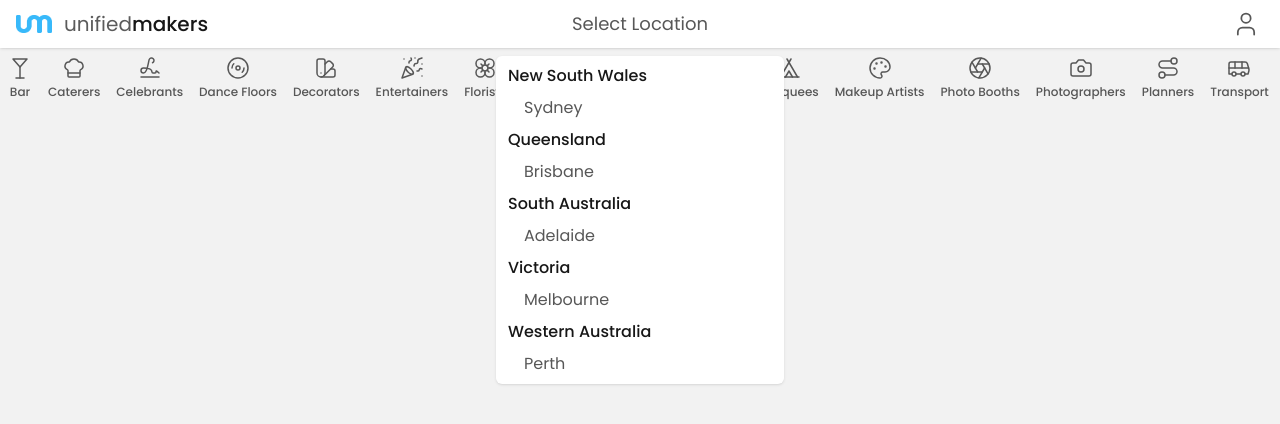
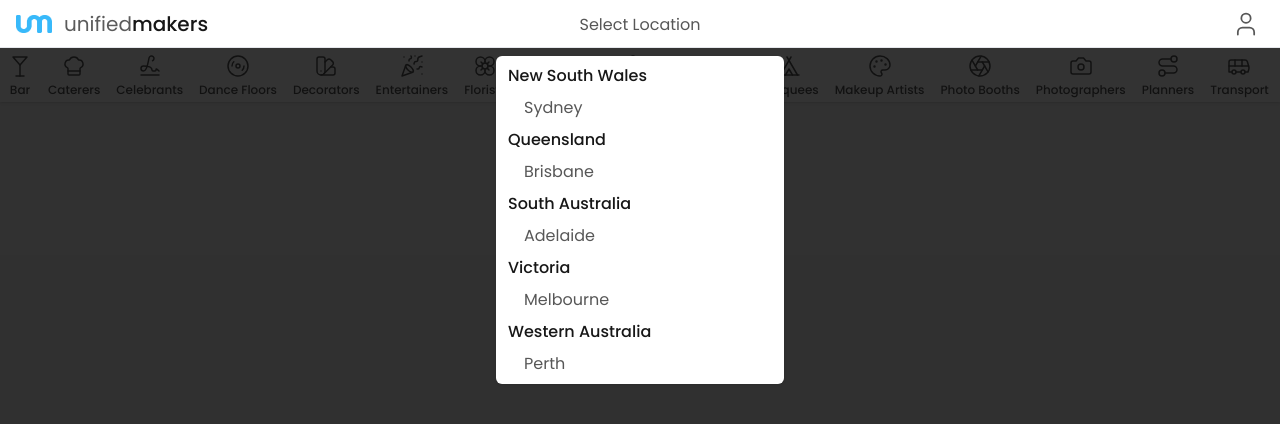
Before and after one commit to juanej88/unified-makers, a Next.js app: page / in a window 1280 px wide. Both pictures are taken after a click on the button "Select Location". Shown: the top 424 px of the page. Built offline with nearby package versions, Linux system fonts and the light colour scheme.

Commit message:
Style CategoryMenu

```diff
--- a/app/components/CategoryMenu.tsx
+++ b/app/components/CategoryMenu.tsx
@@ -5,9 +5,9 @@ function CategoryMenu() {
     const categories = getCategoryData();
     return categories.map(({icon: Icon, label}) => {
       return (
-        <article key={label} className='flex-center flex-col flex-none w-max p-2 cursor-pointer'>
-          <Icon size={24} strokeWidth={1.5} className='text-secondary' />
-          <p className='text-xs text-secondary font-medium pt-1'>
+        <article key={label} className='flex-center flex-col flex-none w-max px-2 pt-[6px] pb-1 cursor-pointer text-secondary primary-btn'>
+          <Icon size={24} strokeWidth={1.5} />
+          <p className='text-xs font-medium pt-1'>
             {label}
           </p>
         </article>
@@ -16,7 +16,7 @@ function CategoryMenu() {
   };
 
   return (
-    <section className='flex w-full overflow-x-auto scrollbar-none'>
+    <section className='flex w-full overflow-x-auto scrollbar-none bg-background shadow'>
       {getCategories()}
     </section>
   );
--- a/app/components/Header.tsx
+++ b/app/components/Header.tsx
@@ -21,7 +21,7 @@ function Header() {
   };
 
   return (
-    <header className='fixed w-full max-w-screen-2xl h-12 grid grid-cols-3 px-4 shadow z-10 bg-background'>
+    <header className='fixed w-full max-w-screen-2xl h-12 grid grid-cols-3 px-4 border-b-[1px] z-10 bg-background'>
       <Logo />
       <LocationButton toggleMenu={toggleMenu} />
       {showMenu.location && <LocationMenu toggleMenu={toggleMenu} />}
--- a/app/components/Main.tsx
+++ b/app/components/Main.tsx
@@ -2,7 +2,7 @@ import CategoriesMenu from '@/app/components/CategoryMenu';
 
 function Main() {
   return (
-    <main className='mt-12 flex-center w-full max-w-screen-2xl'>
+    <main className='mt-12 w-full max-w-screen-2xl'>
       <CategoriesMenu />
     </main>
   );
--- a/app/globals.css
+++ b/app/globals.css
@@ -35,7 +35,7 @@ body {
   }
 
   .modal {
-    @apply fixed left-0 2xl:left-auto top-12 w-full max-w-screen-2xl h-full flex px-4 py-2;
+    @apply fixed left-0 2xl:left-auto top-12 w-full max-w-screen-2xl h-full flex px-4 py-2 bg-black/80;
   }
 
   .menu {
--- a/app/ui/LocationButton.tsx
+++ b/app/ui/LocationButton.tsx
@@ -9,7 +9,7 @@ function LocationButton({ toggleMenu }: { toggleMenu: (menu: menu) => void }) {
   return (
     <section className='flex-center'>
       <button id='location-btn' onClick={() => toggleMenu('location')} className='flex-center primary-btn px-3 py-1 text-secondary'>
-        <p className='text-lg truncate max-w-40'>
+        <p className='truncate max-w-40 pt-[2px]'>
           {city ? city : 'Select Location'}
         </p>
       </button>
```
